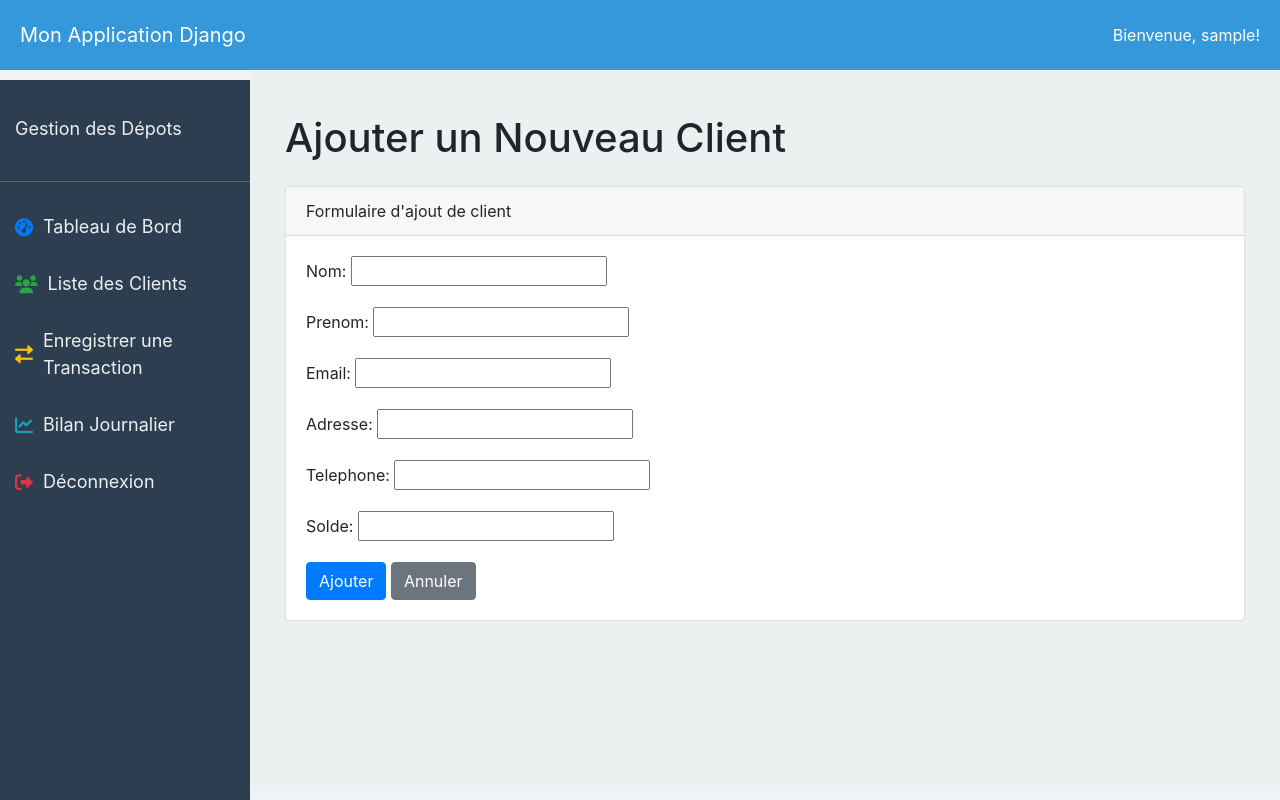
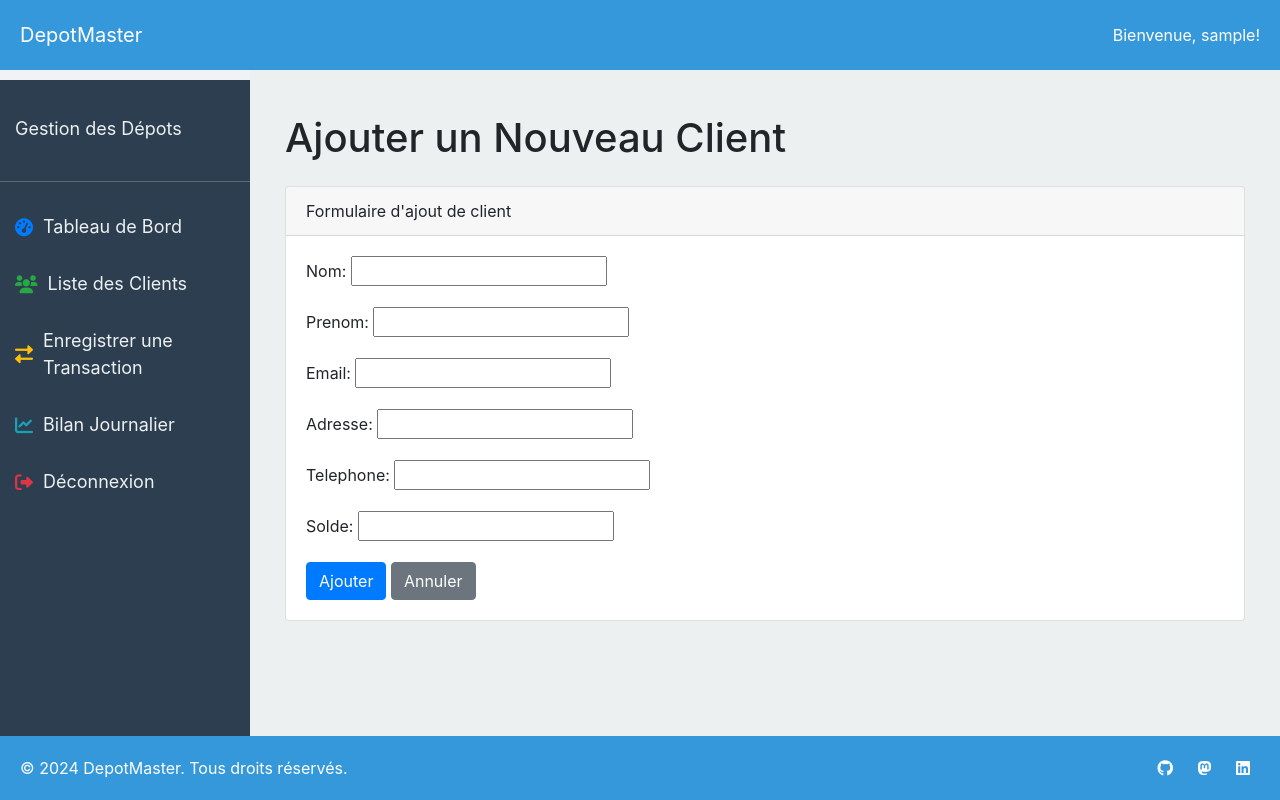
Before and after one commit to HamaBarhamou/gestion_depots, a Django app: page /clients/ajouter/ in a window 1280 px wide. Run offline with Django 5.2, Linux system fonts and the light colour scheme; the visitor is signed in with stand-in values (Sample User, id 1); some libraries are stand-ins or nearby versions.

Commit message:
Ajout du pied de page
- Ajout d'un pied de page avec mes informations personnelles et liens vers les réseaux sociaux
- Ajout d'un nom commercial pour le projet: "DepoMaster"

```diff
--- a/templates/base.html
+++ b/templates/base.html
@@ -3,7 +3,7 @@
 <head>
     <meta charset="UTF-8">
     <meta name="viewport" content="width=device-width, initial-scale=1.0">
-    <title>{% block title %}Mon Application Django{% endblock %}</title>
+    <title>{% block title %}DepotMaster{% endblock %}</title>
     <!-- Bootstrap CSS -->
     <link href="https://stackpath.bootstrapcdn.com/bootstrap/4.5.2/css/bootstrap.min.css" rel="stylesheet">
     <!-- Font Awesome CSS -->
@@ -30,7 +30,7 @@
             font-size: 20px;
         }
         .sidebar {
-            height: calc(100vh - 80px); /* Ajuster la hauteur pour tenir compte de la hauteur du header */
+            height: calc(100vh - 120px); /* Ajuster la hauteur pour tenir compte de la hauteur du header et du footer */
             width: 250px;
             position: fixed;
             top: 80px; /* Positionner en dessous du header */
@@ -60,7 +60,25 @@
             width: calc(100% - 250px);
             overflow: auto;
             background-color: #ecf0f1;
-            height: calc(100vh - 80px); /* Ajuster la hauteur pour tenir compte de la hauteur du header */
+            height: calc(100vh - 120px); /* Ajuster la hauteur pour tenir compte de la hauteur du header et du footer */
+        }
+        .footer {
+            width: 100%;
+            padding: 20px;
+            background-color: #3498db;
+            color: #ffffff;
+            display: flex;
+            justify-content: space-between;
+            align-items: center;
+            position: fixed;
+            bottom: 0;
+        }
+        .footer .social-icons a {
+            color: #ffffff;
+            margin: 0 10px;
+        }
+        .footer .social-icons a:hover {
+            color: #dcdcdc;
         }
     </style>
     <!-- HTMX -->
@@ -70,7 +88,7 @@
     <!-- Header -->
     <div class="header">
         <div class="header-title">
-            {% block header_title %}Mon Application Django{% endblock %}
+            {% block header_title %}DepotMaster{% endblock %}
         </div>
         {% if user.is_authenticated %}
             <span>Bienvenue, {{ user.username }}!</span>
@@ -104,6 +122,16 @@
         {% endblock %}
     </div>
 
+    <!-- Footer -->
+    <div class="footer">
+        <div>© 2024 DepotMaster. Tous droits réservés.</div>
+        <div class="social-icons">
+            <a href="https://github.com/HamaBarhamou" target="_blank"><i class="fab fa-github"></i></a>
+            <a href="https://mastodon.social/@HamaBarhamou" target="_blank"><i class="fab fa-mastodon"></i></a>
+            <a href="https://www.linkedin.com/in/barhamou-issaka-hama-90047b179/" target="_blank"><i class="fab fa-linkedin"></i></a>
+        </div>
+    </div>
+
     <!-- Bootstrap JS and dependencies -->
     <script src="https://code.jquery.com/jquery-3.5.1.slim.min.js"></script>
     <script src="https://cdn.jsdelivr.net/npm/@popperjs/core@2.9.3/dist/umd/popper.min.js"></script>
```
